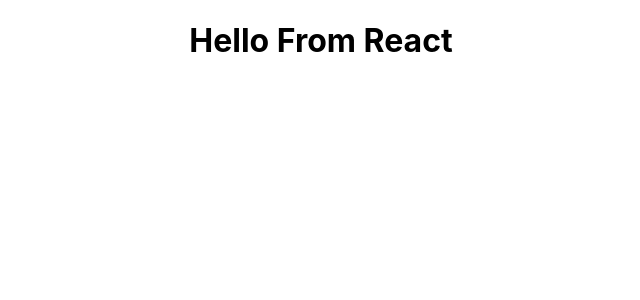
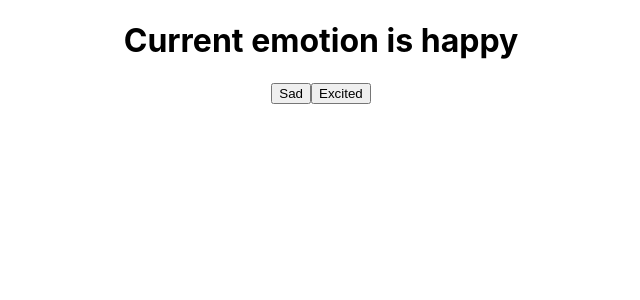
Before and after one commit to samndambuki/Create-React-App-Poj, a React (Create React App) app: page / in a window 1280 px wide. Shown: the top 300 px of the page, without its empty margins (319-959 px from the left). Built offline with nearby package versions, Linux system fonts and the light colour scheme.

Commit message:
Use State Hook

```diff
--- a/src/App.js
+++ b/src/App.js
@@ -1,16 +1,25 @@
 import './App.css';
+import { useState } from 'react';
+
 
 //const cities = ["Tokyo","Tahoe City","Bend"];
 //console.log(cities[0]);
 
-const [firstcity,second] = ["Tokyo","Tahoe City","Bend"];
-console.log(firstcity);
-console.log(second);
+// const [firstcity,second] = ["Tokyo","Tahoe City","Bend"];
+// console.log(firstcity);
+// console.log(second);
 
-function App({library}) {
+function App() {
+
+  const [emotion,setEmotion] = useState("happy");
+
+  //console.log(what);
+
   return (
     <div className="App">
-     <h1>Hello From {library}</h1>
+     <h1>Current emotion is {emotion}</h1>
+     <button onClick={()=> setEmotion("sad")}>Sad</button>
+     <button onClick={()=> setEmotion("excited")}>Excited</button>
     </div>
   );
 }
--- a/src/index.js
+++ b/src/index.js
@@ -7,7 +7,7 @@
 const root = ReactDOM.createRoot(document.getElementById('root'));
 root.render(
   <React.StrictMode>
-    <App library="React"/>
+    <App/>
   </React.StrictMode>
 );
 
```
